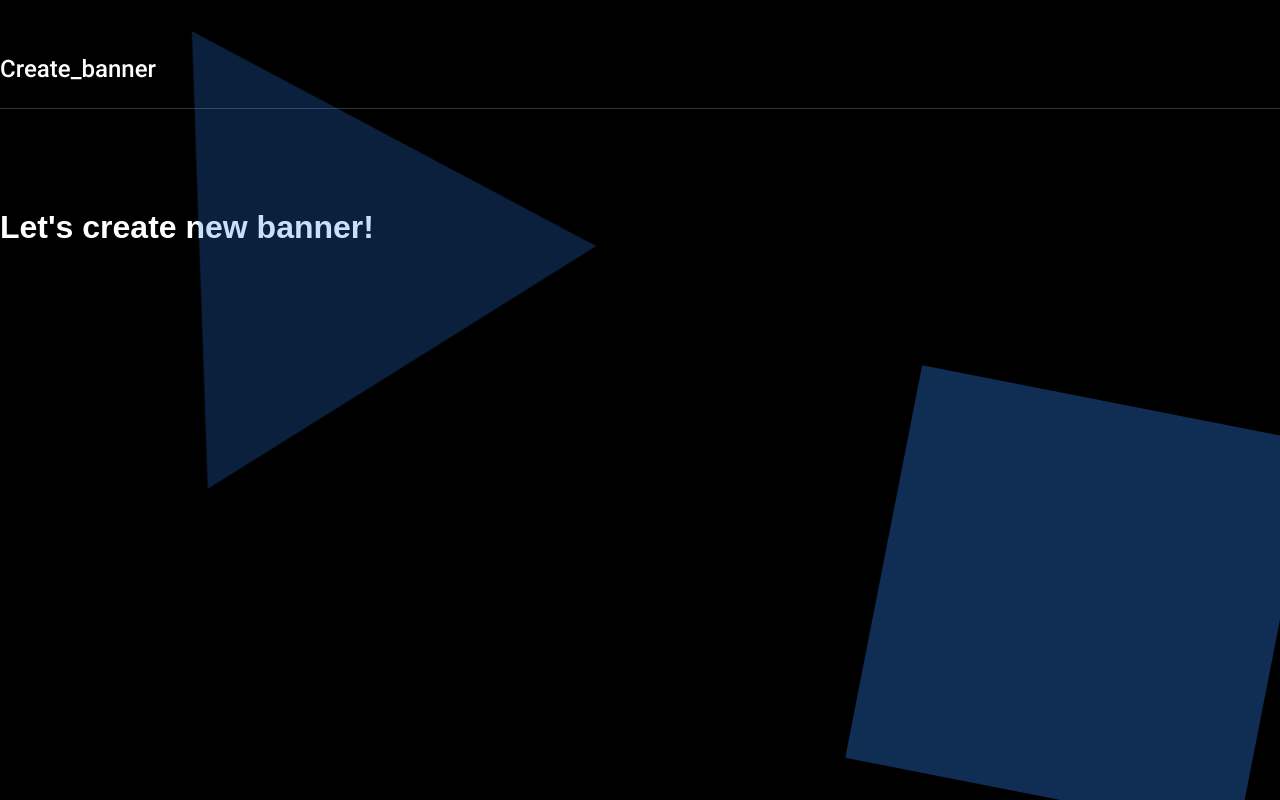
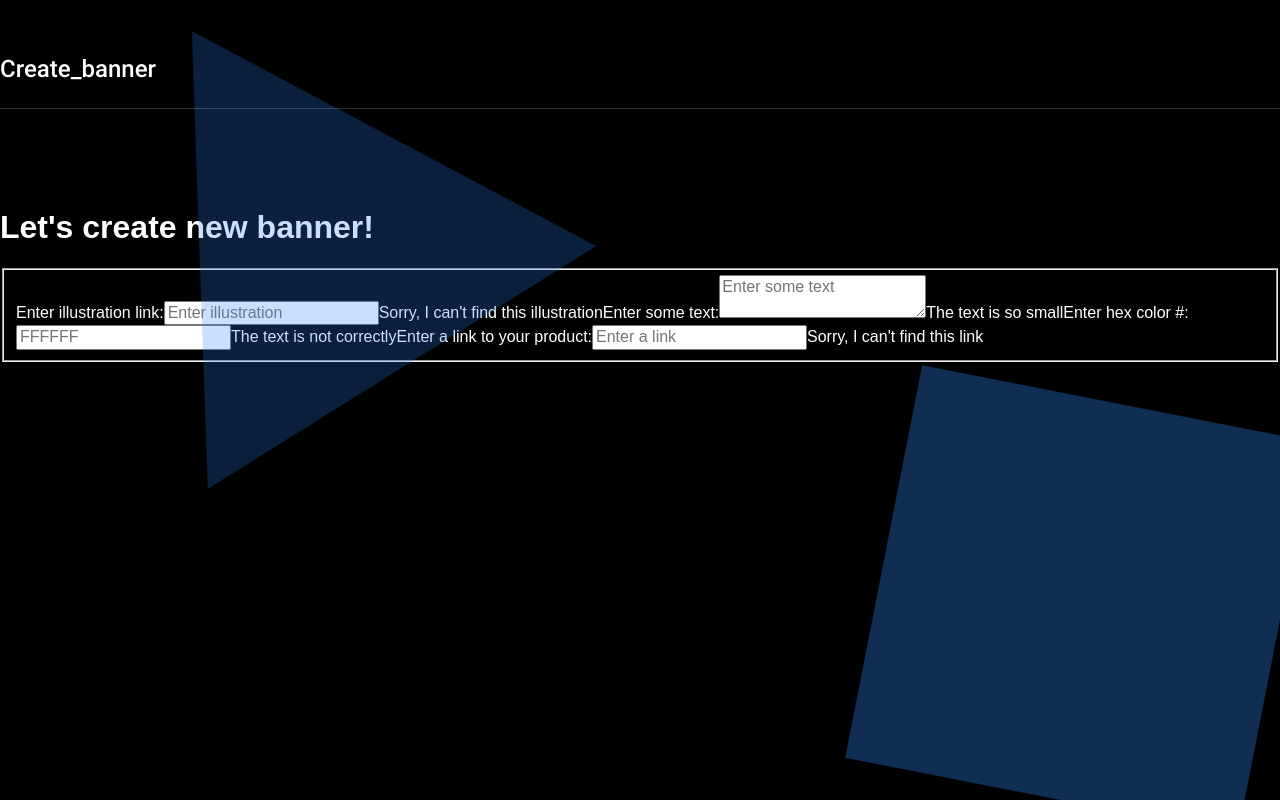
Before and after one commit to Vladimir-art/online-redactor, a React (Create React App) app: page / in a window 1280 px wide. Built offline with nearby package versions, Linux system fonts and the light colour scheme.

Commit message:
Readactor markup

```diff
--- a/src/components/Main.js
+++ b/src/components/Main.js
@@ -1,6 +1,5 @@
 import React from 'react';
 import Redactor from './Redactor';
-import Readctor from './Redactor';
 
 function Main() {
   return (
--- a/src/components/Redactor.js
+++ b/src/components/Redactor.js
@@ -4,6 +4,47 @@ function Redactor() {
   return (
     <section className="redactor">
       <h1 className="redactor__title">Let's create new banner!</h1>
+      <form className="redactor__form" noValidate>
+        <fieldset className="redactor__area">
+          <label className="redactor__name" id="illustration">Enter illustration link:
+            <input className="redactor__input"
+              id="illustration"
+              name="illustration"
+              type="url"
+              placeholder="Enter illustration"
+              required></input>
+            <span className="redactor__error">Sorry, I can't find this illustration</span>
+          </label>
+          <label className="redactor__name" id="textarea">Enter some text:
+            <textarea className="redactor__input"
+              id="textarea"
+              name="textarea"
+              minLength="3"
+              maxLength="255"
+              placeholder="Enter some text"
+              required></textarea>
+            <span className="redactor__error">The text is so small</span>
+          </label>
+          <label className="redactor__name" id="background">Enter hex color #:
+            <input className="redactor__input"
+              id="background"
+              name="background"
+              maxLength="6"
+              placeholder="FFFFFF"
+              required></input>
+            <span className="redactor__error">The text is not correctly</span>
+          </label>
+          <label className="redactor__name" id="link">Enter a link to your product:
+            <input className="redactor__input"
+              id="link"
+              name="link"
+              type="url"
+              placeholder="Enter a link"
+              required></input>
+            <span className="redactor__error">Sorry, I can't find this link</span>
+          </label>
+        </fieldset>
+      </form>
     </section>
   )
 }
```
Also changed, not shown: src/blocks/redactor/redactor.css (added), 1 other file (tests, documents, lock files or other folders).
